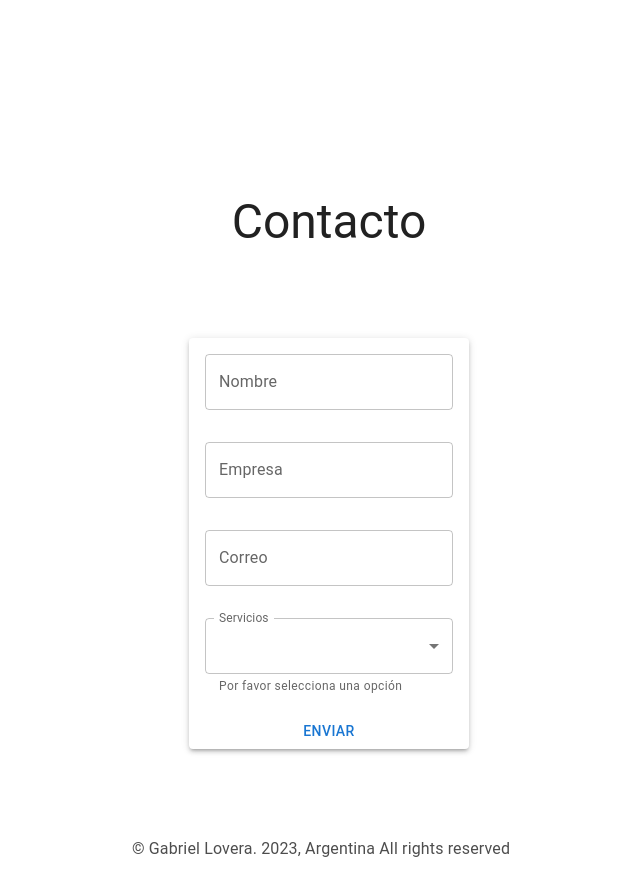
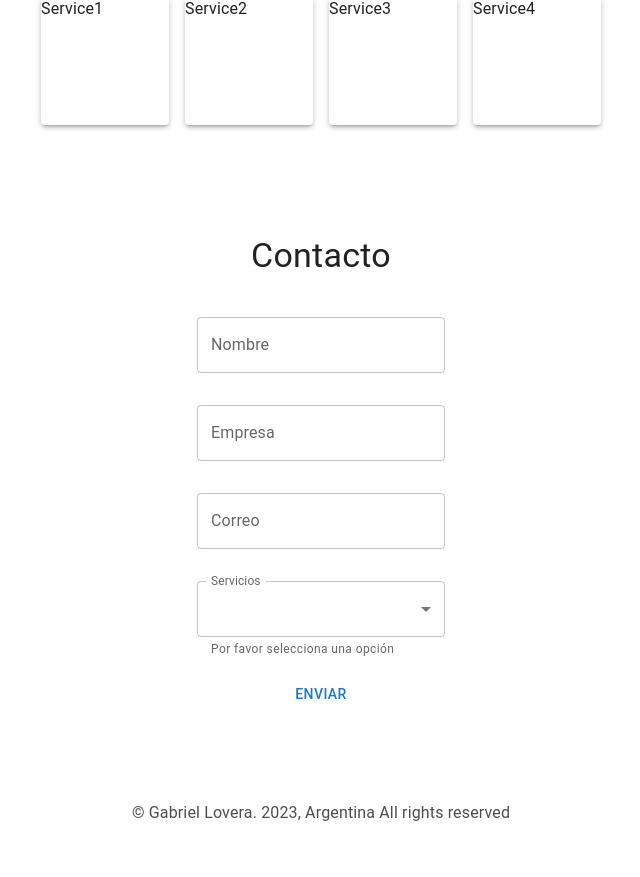
Before and after one commit to loveragabriel/cronologis_website, a React (Create React App) app: page / in a window 1280 px wide. Shown: the part 1138-2015 px from the top of the page, without its empty margins (319-959 px from the left). After the commit the page ends 1979 px from the top, so only its background shows below. Built offline with nearby package versions, Linux system fonts and the light colour scheme; the HTML template or start-up script is replaced by a standard one.

Commit message:
form position fix

```diff
--- a/src/App.js
+++ b/src/App.js
@@ -5,6 +5,7 @@ import WhatWeDo from './components/WhatWeDo';
 import TapeServices from './components/TapeServices';
 import ContactForm  from './components/ContactForm';
 import { Footer } from './components/Footer';
+import CardServices from './components/CardServices';
 
 function App() {
   return (
@@ -13,6 +14,7 @@ function App() {
       <BoxTextHome />
       <TapeServices />
       <WhatWeDo />
+      <CardServices/>
       <ContactForm />
       <Footer></Footer>
     </div>
--- a/src/components/BoxTexHome.js
+++ b/src/components/BoxTexHome.js
@@ -6,7 +6,7 @@ import { Typography } from '@mui/material';
 export default function BoxTextHome() {
     return (
         <React.Fragment>
-            <Container maxWidth="lg" sx={{height:'60vh'}}>
+            <Container maxWidth="lg" sx={{ height: '60vh' }}>
                 <Typography variant='h1' sx={{ fontSize: '2.5707rem', textAlign: 'center', paddingTop: '3rem' }}>
                     ¡Seguimiento de Importación desde origen!
                 </Typography>
--- a/src/components/ContactForm.js
+++ b/src/components/ContactForm.js
@@ -30,11 +30,12 @@ const inputsForm = [
 
 export default function ContactForm (){
     return (
-        <Container sx={{ textAlign: 'center', margin: '3em' }}>
-            <Typography variant='h3' >Contacto</Typography>
+            <Box sx={{ display:'flex'}} >
+        <Container >
+            <Typography variant='h4' sx={{ marginTop: '3em', textAlign:'center'}}>Contacto</Typography>
             <Box
                 sx={{
-                    marginTop: '5em',
+                    marginTop: '1em',
                     display: 'flex',
                     justifyContent: 'center',
 
@@ -44,7 +45,7 @@ export default function ContactForm (){
                 }}
             >
 
-                <Paper elevation={3} sx={{ display: 'flex', flexDirection: 'column' }}>
+                <Box sx={{ display: 'flex', flexDirection: 'column' }}>
                     {
                         inputsForm.map((input) => {
                             return <TextField sx={{ margin: '1em', display: 'flex', justifyItems: 'center' }} id="outlined-basic" label={input} variant="outlined" />
@@ -67,8 +68,9 @@ export default function ContactForm (){
                     </TextField>
                     <Button>Enviar</Button>
 
-                </Paper>
+                </Box>
             </Box>
         </Container>
+        </Box>
     )
 }
--- a/src/components/WhatWeDo.js
+++ b/src/components/WhatWeDo.js
@@ -2,14 +2,14 @@ import { Container, Typography } from "@mui/material";
 
 export default function WhatWeDo() {
     return (
-        <Container sx={{ marginTop: '5em', height:'60vh' }}>
+        <Container sx={{ marginTop: '5em' }}>
             <Typography variant="h4" sx={{ color: '#FF5733', textAlign: 'center', fontWeight: '700', marginBottom: '3em' }}>
                 ¿Qué Hacemos?
             </Typography>
             <Typography variant="h2" sx={{ fontSize: '3rem', textAlign: 'center' }}>
                 Facilitimos tu proceso de importación, atendiendo los puntos claves de cada coordinación.
             </Typography>
-            <Typography variant="h5" sx={{opacity:'0.7', textAlign:'center'}}>
+            <Typography variant="h5" sx={{ opacity: '0.7', textAlign: 'center' }}>
                 Nos encargamos de asegurar una correcta emisión de documentación y del seguimiento del tránsito para lograr un despacho de mercadería en los tiempos estimados.
             </Typography>
         </Container>
```
Also changed, not shown: src/components/NavBar.js (+7 -8 lines), src/components/PplPage.js (deleted, +0 -10 lines).
